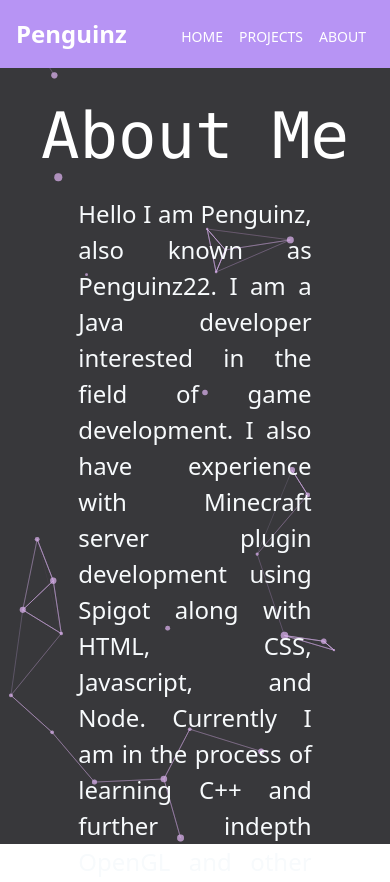
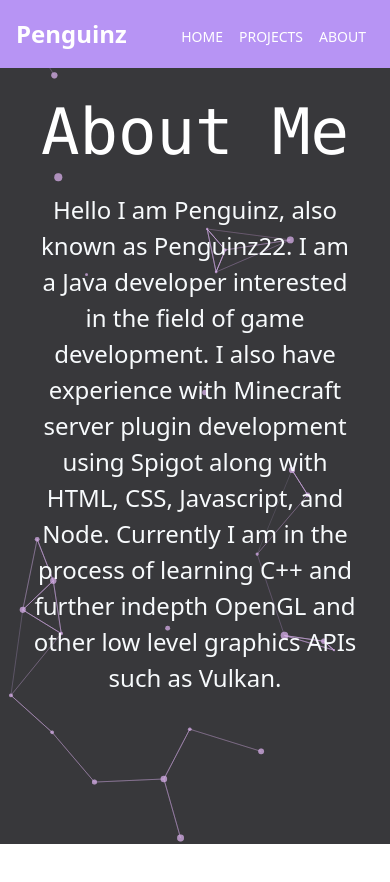
Before and after one commit to Penguinz22/Penguinz-Site, a React (Create React App) app: page /about in a window 390 px wide. Shown: the top 882 px of the page. After the commit the page ends 844 px from the top, so only its background shows below. Built offline with nearby package versions, Linux system fonts and the light colour scheme.

Commit message:
Fixed mobile canvas scrolling issue and about page for mobile

```diff
--- a/src/App.js
+++ b/src/App.js
@@ -12,7 +12,7 @@
       <Particles
         id="tsparticles"
         width="100%"
-        height="100%"
+        height="130vh"
         options={{
           background: {
             color: {
@@ -91,7 +91,7 @@
           },
           detectRetina: true,
         }}
-        className="fixed -z-10 w-screen h-full"
+        className="fixed -z-10 w-screen h-full block overflow-visible"
       />
       <Navbar />
       <Switch>
--- a/src/pages/About.jsx
+++ b/src/pages/About.jsx
@@ -3,13 +3,13 @@
 const About = () => {
   return (
     <div
-      className="p-5 flex flex-col items-center justify-center"
+      className="py-4 md:p-5 flex flex-col items-center justify-center"
       style={{ minHeight: "60vh" }}
     >
       <h1 className="font-mono text-6xl font-medium text-white mb-3">
         About Me
       </h1>
-      <p className="font-sans text-2xl text-gray-100 w-2/3 text-justify">
+      <p className="font-sans text-2xl text-gray-100 w-5/6 md:w-2/3 text-center md:text-justify">
         Hello I am Penguinz, also known as Penguinz22. I am a Java developer
         interested in the field of game development. I also have experience with
         Minecraft server plugin development using Spigot along with HTML, CSS,
--- a/src/pages/Projects.jsx
+++ b/src/pages/Projects.jsx
@@ -3,7 +3,7 @@
 
 const Projects = () => {
   return (
-    <div className="pt-16 px-16 md:px-20 lg:px-64 grid gap-5 grid-cols-1 md:grid-cols-2 lg:grid-cols-2">
+    <div className="pt-16 pb-4 px-16 md:px-20 lg:px-64 grid gap-5 grid-cols-1 md:grid-cols-2 lg:grid-cols-2">
       <ProjectCard
         name="Sylk"
         mini="A 2d game engine developed in Java"
```
